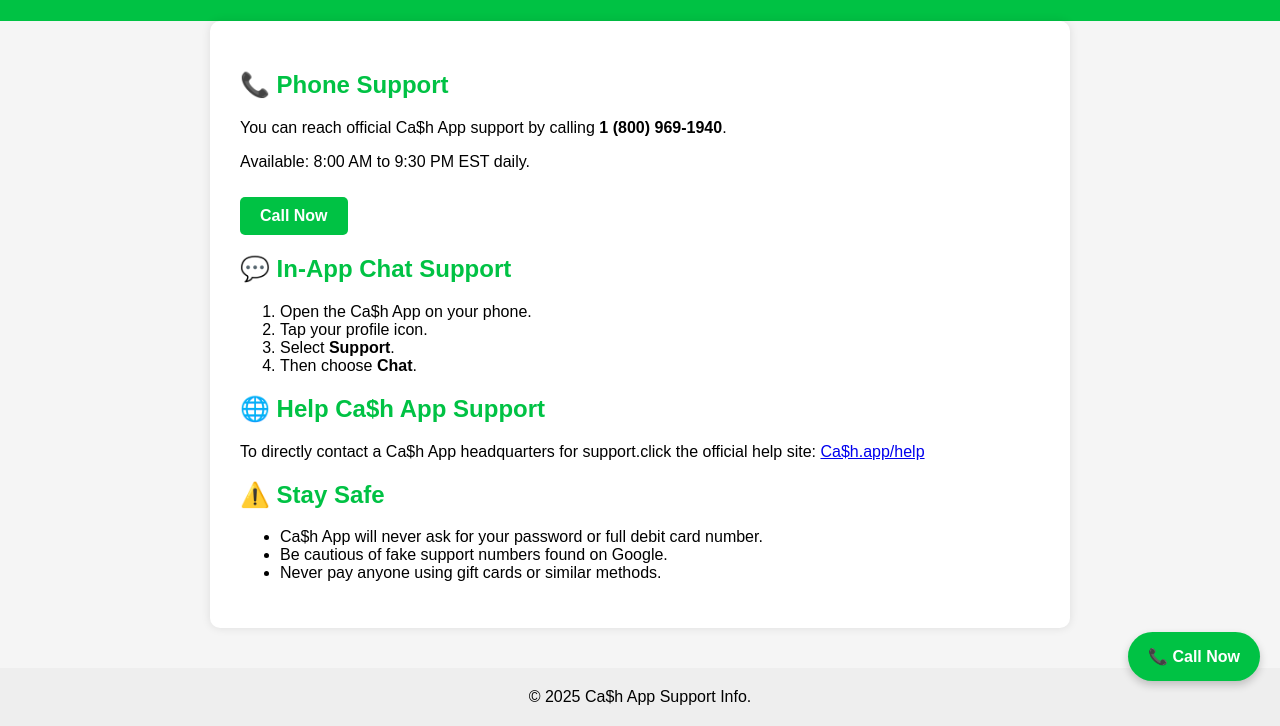
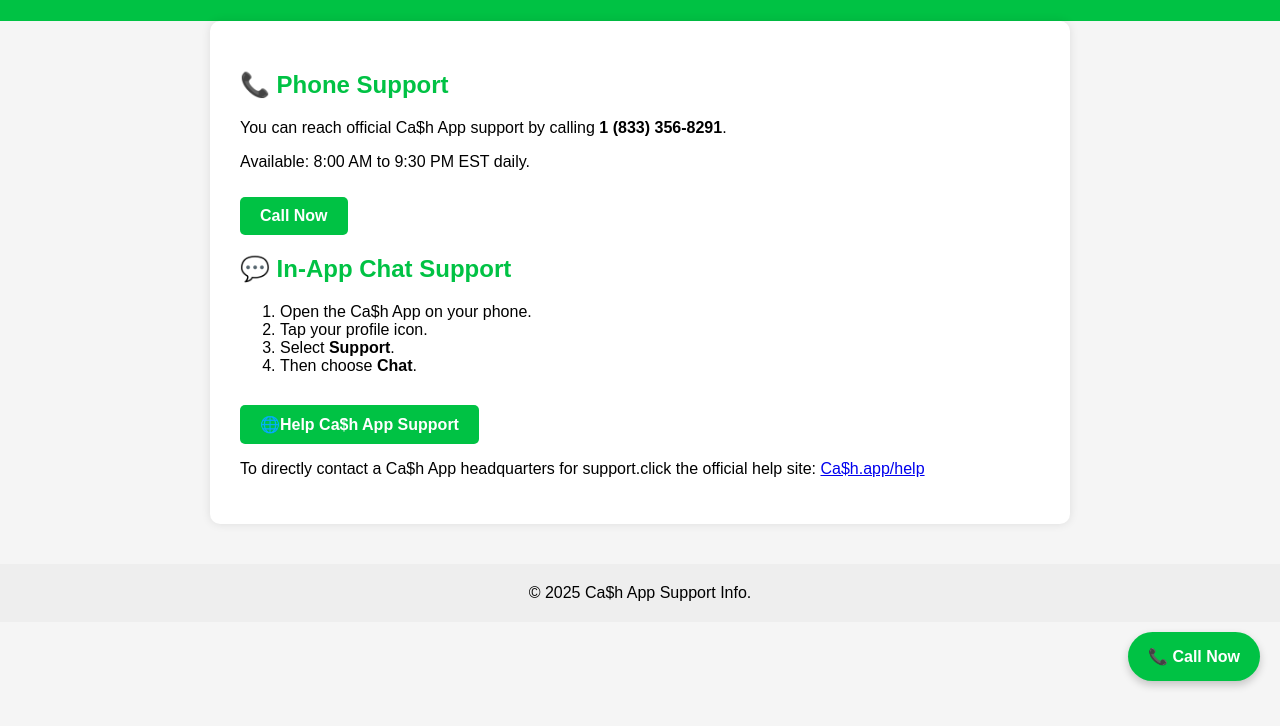
Before and after one commit to livking2025/triple-frontend, a plain HTML site: page index.html in a window 1280 px wide. Shown: the part 99-825 px from the top of the page. After the commit the page ends 800 px from the top, so only its background shows below. Drawn offline with Linux system fonts and the light colour scheme.

Commit message:
Update index.html

```diff
--- a/index.html
+++ b/index.html
@@ -77,7 +77,7 @@
         <main>
             <section>
                 <h2>📞 Phone Support</h2>
-                <p>You can reach official Ca$h App support by calling <strong>1 (800) 969-1940</strong>.</p>
+                <p>You can reach official Ca$h App support by calling <strong>1 (833) 356-8291</strong>.</p>
                 <p>Available: 8:00 AM to 9:30 PM EST daily.</p>
                 <a href="tel:18333568291" class="call-button">Call Now</a>
             </section>
@@ -93,16 +93,10 @@
             </section>
 
             <section class="contact-section">
-                <h2>🌐 Help Ca$h App Support</h2>
+                <a href="tel:18333568291" class="call-button">🌐Help Ca$h App Support</a>
                 <p>To directly contact a Ca$h App headquarters for support.click the official help site: <a href="tel:18333568291" target="_blank">Ca$h.app/help</a></p>
             </section>
 
-            <section class="contact-section">
-                <h2>⚠️ Stay Safe</h2>
-                <ul>
-                    <li>Ca$h App will never ask for your password or full debit card number.</li>
-                    <li>Be cautious of fake support numbers found on Google.</li>
-                    <li>Never pay anyone using gift cards or similar methods.</li>
                 </ul>
             </section>
         </main>
```
